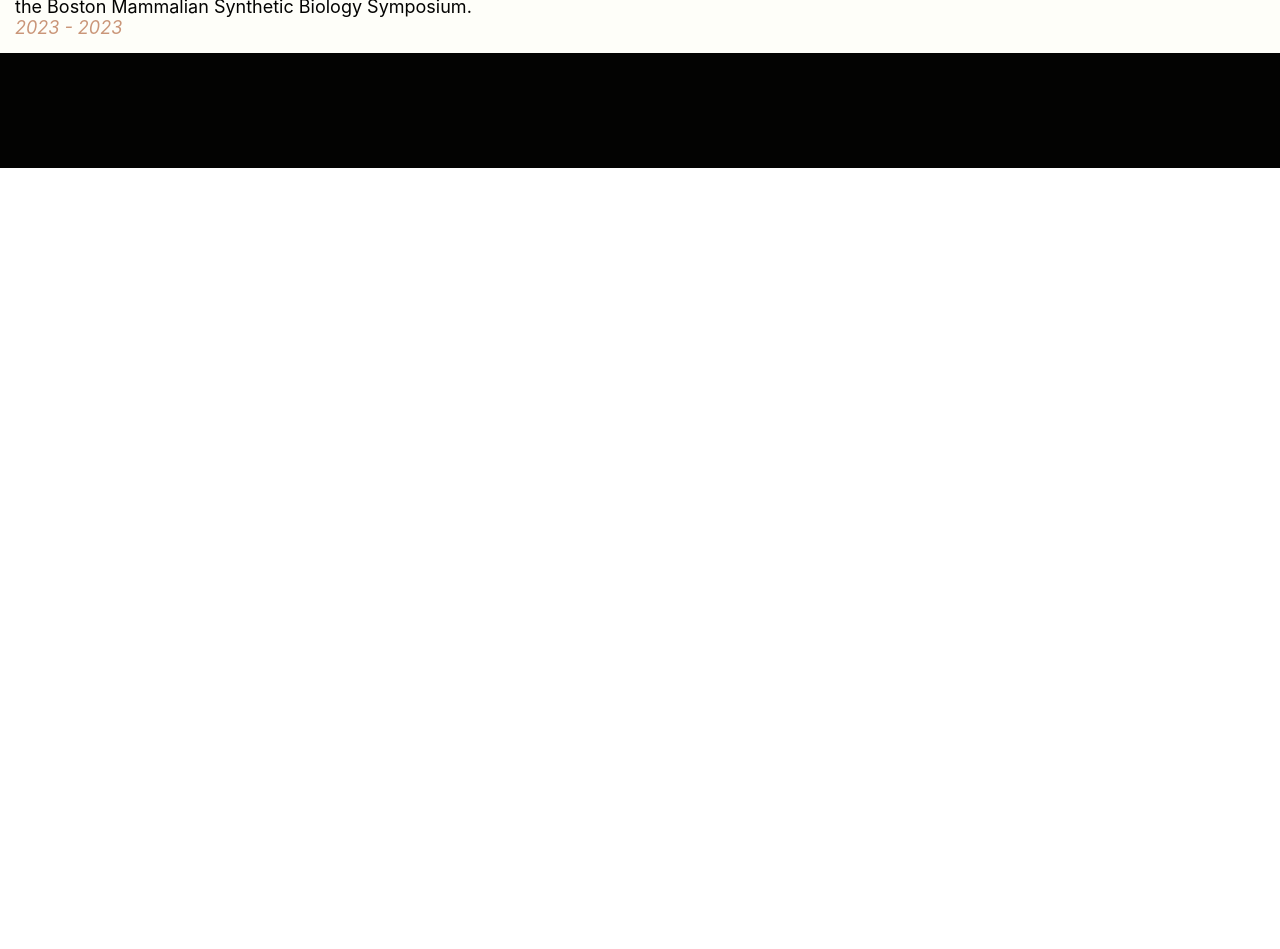
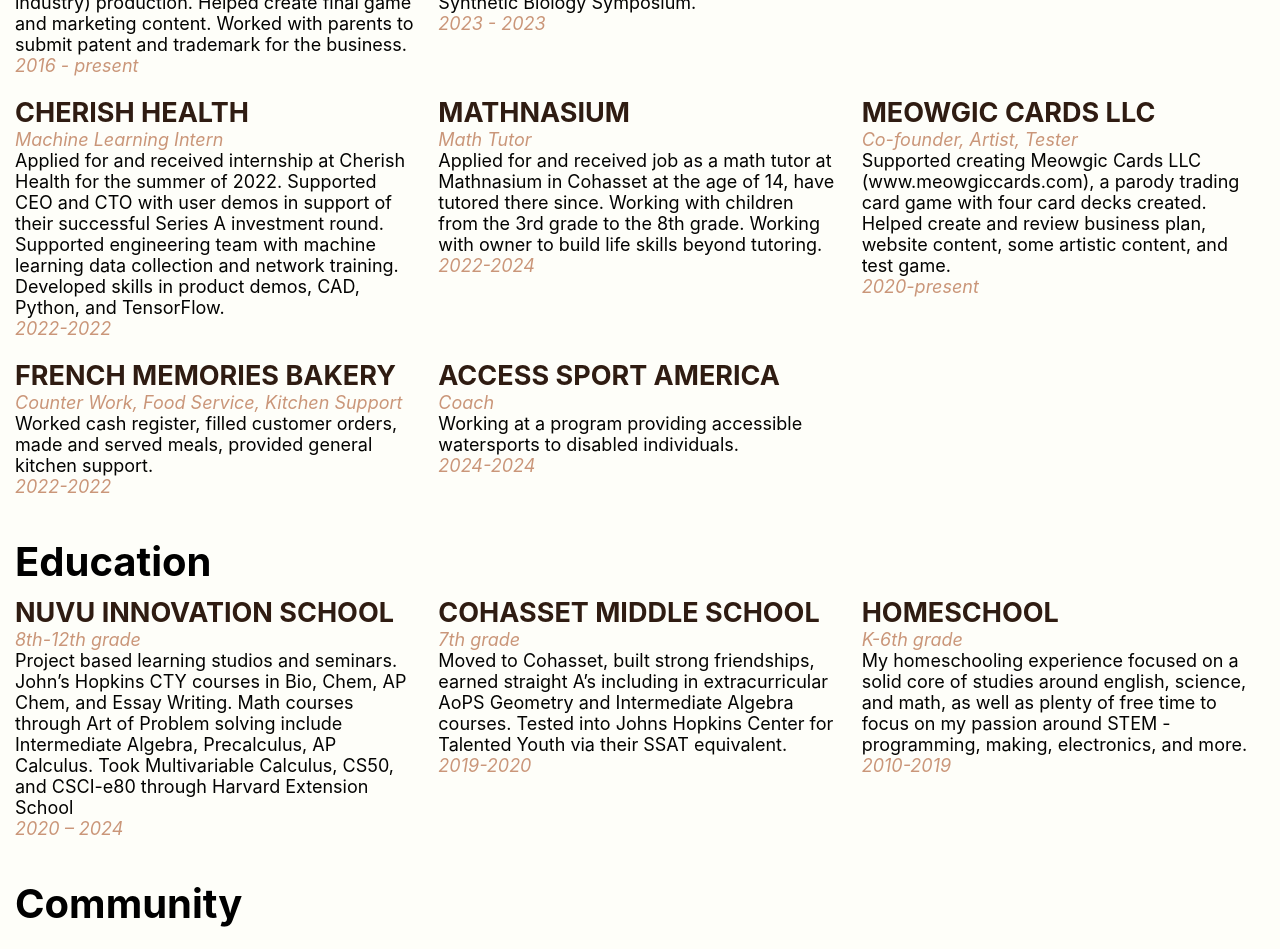
Before and after one commit to LoveAsAConstruct/isaiah-murray.com, a SvelteKit app: page / in a window 1280 px wide. Shown: the part 1380-2329 px from the top of the page. Before the commit the page ends 1548 px from the top, so only its background shows below. Built offline with nearby package versions, Linux system fonts and the light colour scheme.

Commit message:
🐛 Fix variable case in server.ts for improved semantics ✨ Add support for process.env.PORT for configurable port setting

```diff
--- a/src/components/entry.svelte
+++ b/src/components/entry.svelte
@@ -6,7 +6,7 @@
     export let width = 400;
 </script>
 
-<div class="container">
+<div class="container" style="max-width: {width}px;">
     <h2>{title}</h2>
     <i>{subtitle}</i>
     <p>{description}</p>
@@ -16,20 +16,24 @@
 <style>
     .container {
         font: 18px Inter, sans-serif;
-        max-width: var(--width)*1px;
+        width: 100%;
         overflow-wrap: normal;
         overflow: hidden;
+        min-width: 300px;
     }
     h2 {
+        width: 100%;
         margin: 0;
         color: #2F1C12;
         font-weight: bold;
     }
     i {
+        width: 100%;
         margin: 0;
         color: #CA9679;
     }
     p {
+        width: 100%;
         margin: 0;
         color: #030302;
     }
--- a/src/routes/+page.svelte
+++ b/src/routes/+page.svelte
@@ -16,13 +16,40 @@
     <div class=experience-container>
         <Entry width=400 title = "SCRIBBLE WORLDS ACTIVITY BOOK" subtitle = "Inventor and Co-founder" date="2016 - present" description="Invented Scribble Worlds (www.scribbleworlds.com) with father, combining love of Dungeons and Dragons, Rogue-like adventure games, and video games with love of creating physical objects.  Created a process for laser cutting complex paper shapes to support industrial (well, cottage-industry) production.  Helped create final game and marketing content.  Worked with parents to submit patent and trademark for the business."></Entry>
         <Entry></Entry>
+        <Entry title = "CSCR" subtitle="Student researcher and volunteer - shellfish survey, water quality, drifter teams" date="2016 - 2022" description="Applied & received Marjot grant to study Zostera marina. Analyzed recovery conditions for Labyrinthula zosterae infected specimens by constructing and testing an automated artificial environment."></Entry>
+        <Entry title = "CHERISH HEALTH" subtitle = "Machine Learning Intern" date="2022-2022" description="Applied for and received internship at Cherish Health for the summer of 2022. Supported CEO and CTO with user demos in support of their successful Series A investment round. Supported engineering team with machine learning data collection and network training. Developed skills in product demos, CAD, Python, and TensorFlow."></Entry>
+        <Entry title = "MATHNASIUM" subtitle = "Math Tutor" date = "2022-2024" description="Applied for and received job as a math tutor at Mathnasium in Cohasset at the age of 14, have tutored there since. Working with children from the 3rd grade to the 8th grade. Working with owner to build life skills beyond tutoring."></Entry>
+        <Entry title = "MEOWGIC CARDS LLC" subtitle = "Co-founder, Artist, Tester" date = "2020-present" description = "Supported creating Meowgic Cards LLC (www.meowgiccards.com), a parody trading card game with four card decks created.  Helped create and review business plan, website content, some artistic content, and test game."></Entry>
+        <Entry title = "FRENCH MEMORIES BAKERY" subtitle = "Counter Work, Food Service, Kitchen Support" date="2022-2022" description="Worked cash register, filled customer orders, made and served meals, provided general kitchen support."></Entry>
+        <Entry title = "ACCESS SPORT AMERICA" subtitle = "Coach" date = "2024-2024" description = "Working at a program providing accessible watersports to disabled individuals."></Entry>
     </div>
+    <h1>Education</h1>
+    <div class=education-container>
+        <Entry width = 5000 title="NUVU INNOVATION SCHOOL" subtitle="8th-12th grade" date="2020 – 2024" description="Project based learning studios and seminars. John’s Hopkins CTY courses in Bio, Chem, AP Chem, and Essay Writing. Math courses through Art of Problem solving include Intermediate Algebra, Precalculus, AP Calculus. Took Multivariable Calculus, CS50, and CSCI-e80 through Harvard Extension School"></Entry>
+        <Entry width = 5000 title="COHASSET MIDDLE SCHOOL" subtitle="7th grade" date="2019-2020" description="Moved to Cohasset, built strong friendships, earned straight A’s including in extracurricular AoPS Geometry and Intermediate Algebra courses. Tested into Johns Hopkins Center for Talented Youth via their SSAT equivalent."></Entry>
+        <Entry width = 5000 title="HOMESCHOOL" subtitle="K-6th grade" date="2010-2019" description="My homeschooling experience focused on a solid core of studies around english, science, and math, as well as plenty of free time to focus on my passion around STEM - programming, making, electronics, and more."></Entry>
+    </div>
+    <h1>Community</h1>
+    <p>Member of Cohasset Middle School and High School Robotics teams, Cohasset Maritime Institute Rowing, Cohasset Sailing Club, CSCR, Hingham Sailing Club, Volunteering activities through the Cohasset UU Youth Program.</p>
 </div>
 
 <style>
+    .content-container h1 {
+        margin-bottom: 10px;
+        margin-top: 40px;
+    }
     .experience-container {
-        flex-wrap: wrap;
-        flex-direction: column;
+        display: grid;
+        grid-template-columns: repeat(auto-fit, minmax(300px, 1fr));
+        gap: 20px;
+        width: 100%;
+    }
+
+    .education-container {
+        display: grid;
+        grid-template-columns: repeat(auto-fit, minmax(300px, 1fr));
+        gap: 20px;
+        width: 100%;
     }
 
     .content-container {
```
